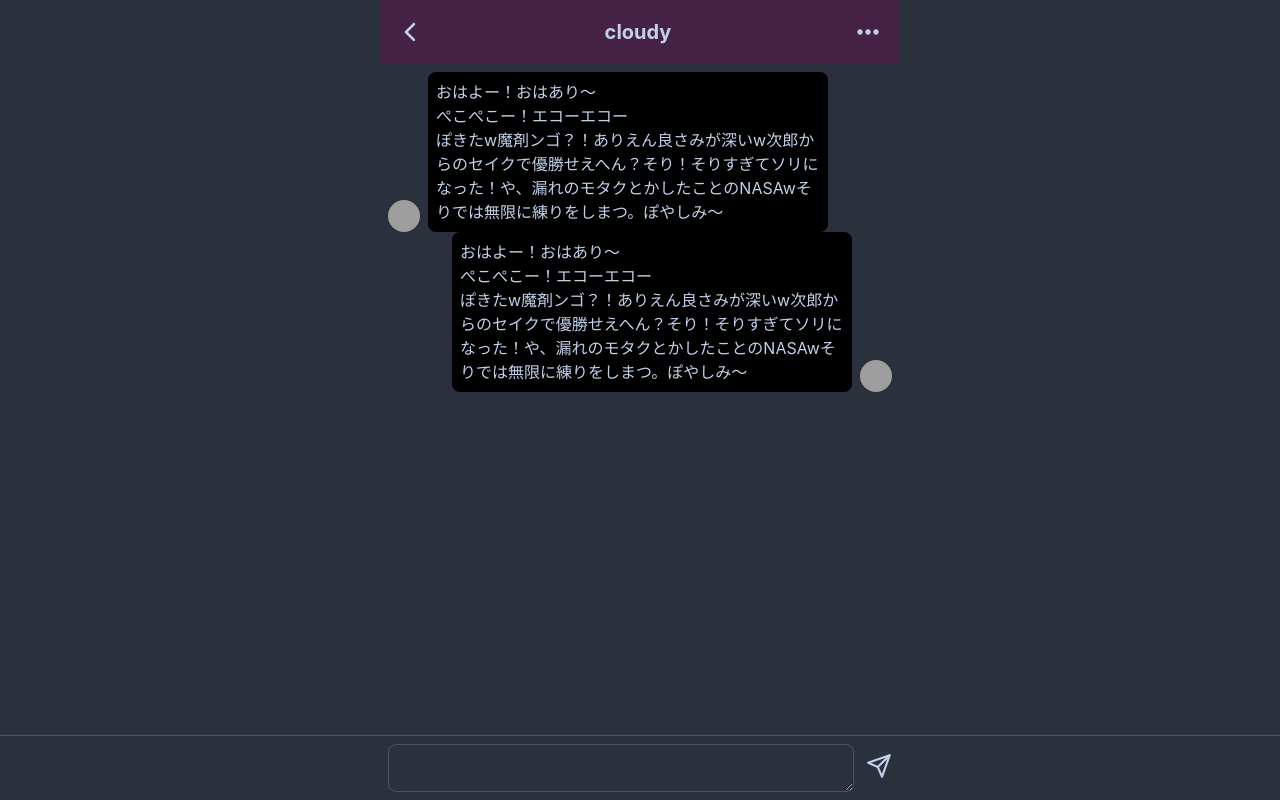
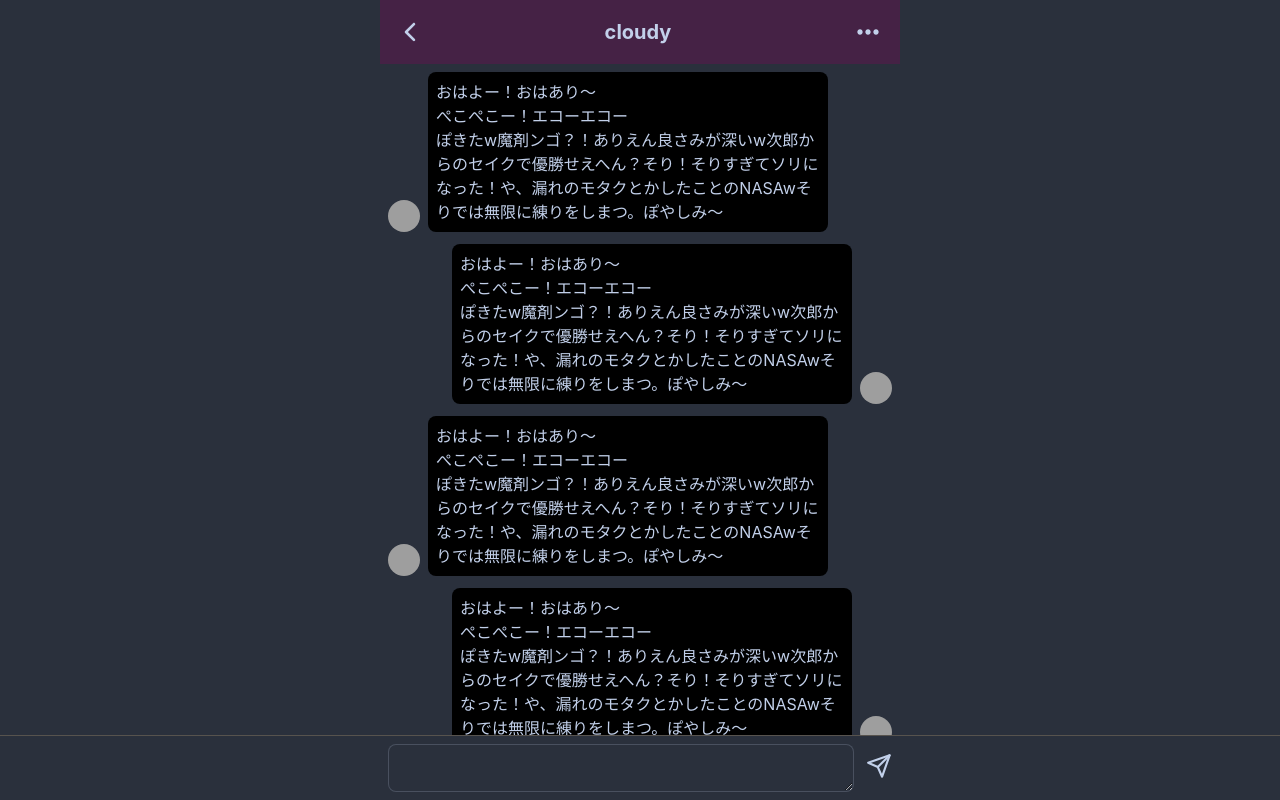
Before and after one commit to andmohiko/cloudy, a Next.js app: page /chats/1 in a window 1280 px wide. Built offline with nearby package versions, Linux system fonts and the light colour scheme; grey boxes are pictures that could not be loaded.

Commit message:
fix: chats gap

```diff
--- a/src/components/ChatList.tsx
+++ b/src/components/ChatList.tsx
@@ -58,7 +58,7 @@ export const ChatList = (): React.ReactElement => {
     }
   ]
   return (
-    <div className="h-96">
+    <div className="w-full h-96">
       <h2 className="mb-4 text-xl font-bold">メッセージ</h2>
       <div className="flex overflow-scroll flex-col gap-4 w-full h-full">
         {matches.map((match) => (
--- a/src/pages/chats/[id].tsx
+++ b/src/pages/chats/[id].tsx
@@ -10,7 +10,9 @@ const ChatPage: NextPage = () => {
 
   return (
     <ChatLayout>
-      <div className="p-2">
+      <div className="flex flex-col gap-3 p-2">
+        <ChatBubble user={user} chat={chat} isMine={true} />
+        <ChatBubble user={user} chat={chat} isMine={false} />
         <ChatBubble user={user} chat={chat} isMine={true} />
         <ChatBubble user={user} chat={chat} isMine={false} />
       </div>
--- a/src/pages/chats/index.tsx
+++ b/src/pages/chats/index.tsx
@@ -8,15 +8,9 @@ import styles from '@/styles/Home.module.css'
 const ChatsPage: NextPage = () => {
   return (
     <HomeLayout>
-      <div className={styles.main}>
-        <div className="px-2 w-96">
-          <div className="fixed top-20 z-30">
-            <MatchList />
-          </div>
-          <div className="mt-36">
-            <ChatList />
-          </div>
-        </div>
+      <div className="flex flex-col gap-6 px-2">
+        <MatchList />
+        <ChatList />
       </div>
     </HomeLayout>
   )
```
